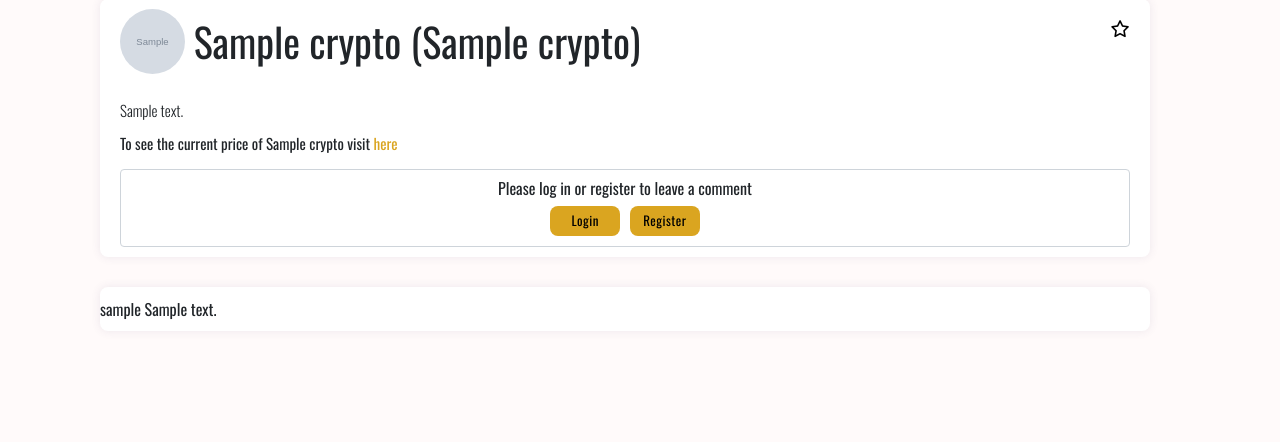
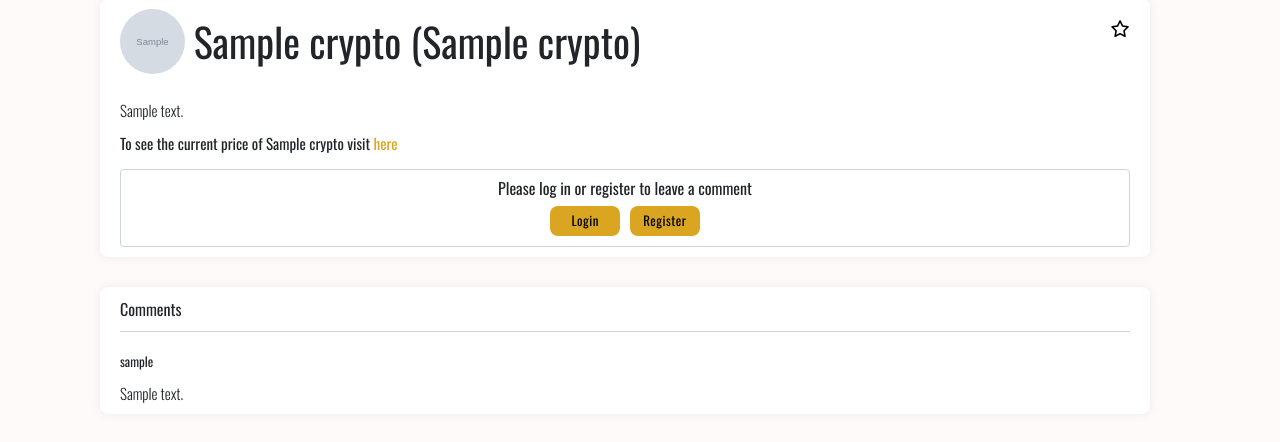
Before and after one commit to Code-Institute-Submissions/Milestone-Project-261, a Flask app: template templates/crypto.html in a window 1280 px wide. Shown: the part 101-543 px from the top of the page. Run offline with Flask 2, Linux system fonts and the light colour scheme; the template is opened without the code that fills it: most values are stand-ins (such as "Sample title", 1, 10 or a date in 2020); grey boxes marked "Sample" are stand-in pictures; some libraries are stand-ins or nearby versions; some web fonts are replaced.

Commit message:
Style comment section for crypto.html

```diff
--- a/static/css/style.css
+++ b/static/css/style.css
@@ -403,3 +403,43 @@ label.form-label {
     padding-top: 10px;
     padding-bottom: 10px;
 }
+
+.comments-header {
+    margin-left: 20px;
+    margin-right: 20px;
+}
+
+.comments-line {
+    margin-left: 20px;
+    margin-right: 20px;
+    margin-top: 10px;
+    border-top: 1px solid #ced4da;
+}
+
+.comment-username {
+    margin: 20px 20px 10px 20px;
+    display: block;
+    font-size: 13px;
+}
+
+.comment-text {
+    margin-left: 20px;
+    margin-right: 20px;
+    display: block;
+    font-weight: 300;
+    font-size: 15px;
+}
+
+.edit-comment {
+    font-size: 12px;
+    float:right;
+    margin-right: 20px;
+    margin-top: 5px;
+}
+
+.delete-comment {
+    font-size: 12px;
+    float:right;
+    margin-right: 20px;
+    margin-top: 5px;
+}
--- a/templates/crypto.html
+++ b/templates/crypto.html
@@ -65,7 +65,8 @@
                     </div>
                     <div class="comments-form">
                         {% if session.user %}
-                        <form class="crypto-comment" method="POST" action="{{ url_for('add_comment', crypto_id=crypto._id) }}">
+                        <form class="crypto-comment" method="POST"
+                            action="{{ url_for('add_comment', crypto_id=crypto._id) }}">
                             <div class="form-group">
                                 <textarea class="form-control comment-input" name="crypto-comment" rows="3"
                                     placeholder="What are your thoughts?" required></textarea>
@@ -94,13 +95,20 @@
         <div class="col-12">
             <div class="card card-margin comment-card">
                 <div class="comment-card-body">
-                    {% for comment in comments %}
-                        {{ comment.username}}
-                        {{ comment.comment }}
-                    {% endfor %}
-                </div>
+                    <div class="comments-header">Comments</div>
+                    <hr class="comments-line">
+                    </hr>
+                {% for comment in comments %}
+                    <div class="comment-username">{{ comment.username }}</div>
+                    <div class="comment-text">{{ comment.comment }}</div>
+                    {% if session.user|lower == comment.username|lower %}
+                        <div class="delete-comment">Delete</div>
+                        <div class="edit-comment">Edit</div>
+                    {% endif %}
+                {% endfor %}
             </div>
         </div>
     </div>
+    </div>
 </section>
 {% endblock %}
```
